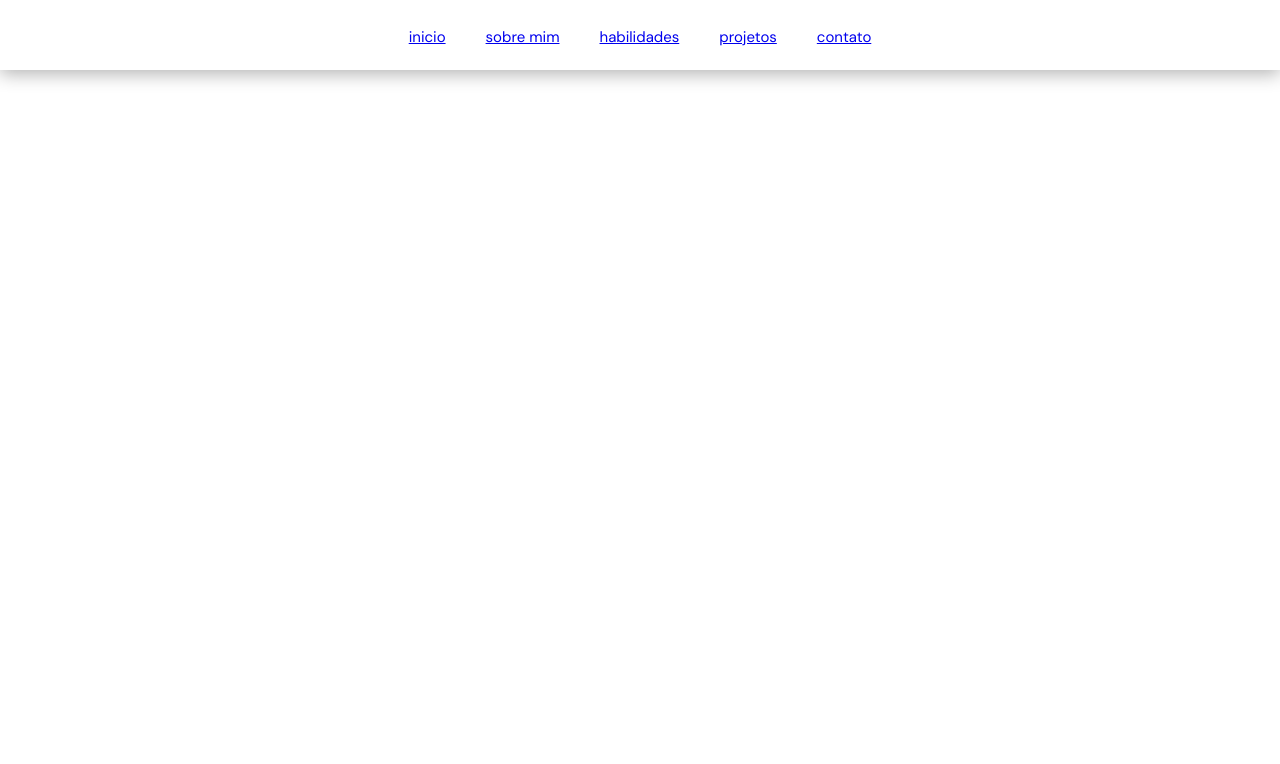
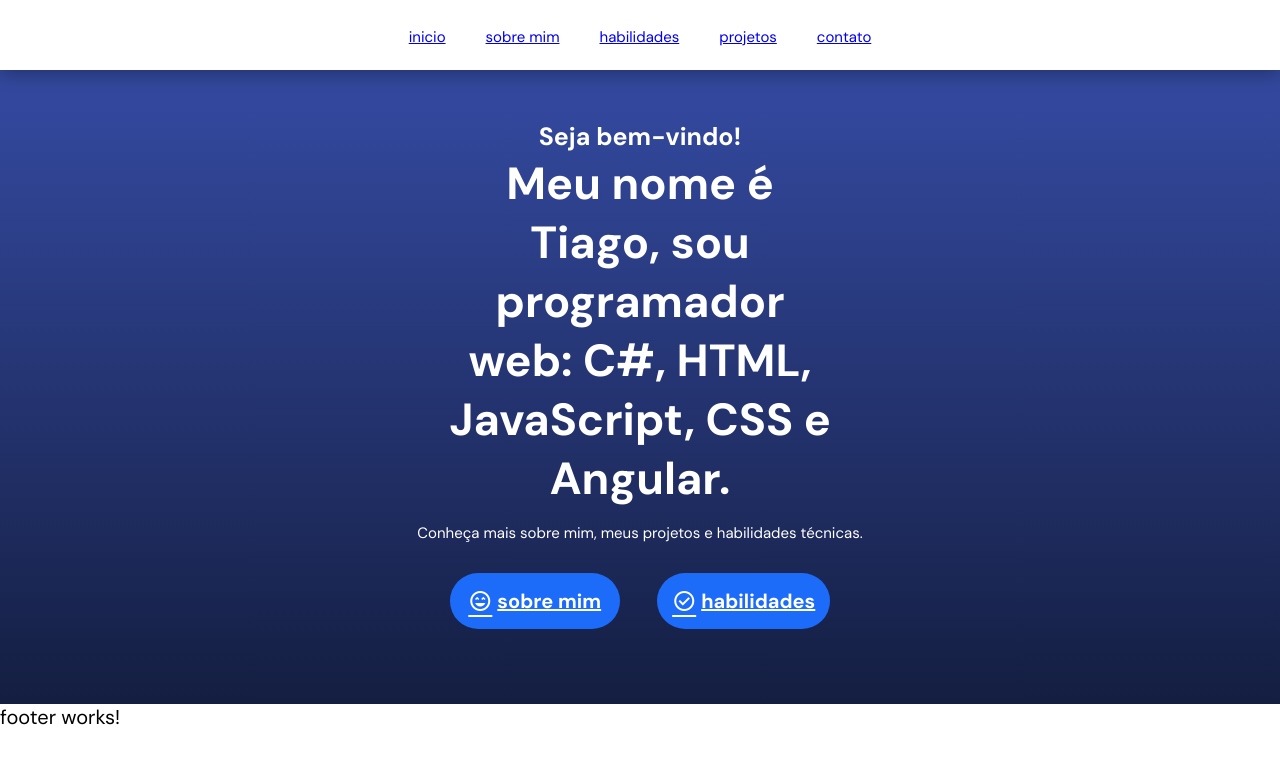
Before and after one commit to tg-coutinho/portfolio-tiago, an Angular app: page / in a window 1280 px wide. Shown: the top 764 px of the page. Built offline with nearby package versions, Linux system fonts and the light colour scheme.

Commit message:
box banner

```diff
--- a/src/app/home/home.css
+++ b/src/app/home/home.css
@@ -0,0 +1,67 @@
+/* box banner */
+
+.banner {
+    display: flex;
+    justify-content: center;
+    background: linear-gradient(180deg, var(--color-blue-2) 15%, var(--color-blue-3) 100%);
+    color: #fff;
+    padding-top: 70px;
+    text-align: center;
+}
+
+.banner .box {
+   display: flex;
+   flex-direction: column;
+   align-items: center;
+   padding: 45px 0px;
+}
+
+
+.banner .box .paragraph {
+    margin: 15px 0;
+    font-size: var(--font-size-5);
+    font-weight: 400;
+    color: #fff;
+}
+
+.banner .box .title1 {
+    font-size: var(--font-size-3);
+
+}
+
+.banner .box .title2 {
+    font-size: var(--font-size-1);
+    display: block;
+    max-width: 400px;
+}
+
+.banner .box .buttons {
+    display: flex;
+    align-items: center;
+    flex-wrap: wrap;
+    margin: 15px 0;
+    width: 100%;
+    justify-content: space-evenly;
+}
+
+.banner .box .buttons a {
+    display: flex;
+    align-items: center;
+    justify-content: center;
+    padding: 15px;
+    min-width: 170px;
+    border-radius: 35px;
+    margin: 0 5px 15px;
+    font-size: var(--font-size-4);
+    font-weight: 700;
+    background: var(--color-blue-1);
+    color:#fff;
+}
+
+.banner .box .buttons a:hover {
+    background: var(--color-blue-2);
+}
+
+.banner .box .buttons a i {
+    margin-right: 5px;
+}
--- a/src/app/home/home.html
+++ b/src/app/home/home.html
@@ -1 +1,29 @@
-<p>home works!</p>
+<main>
+    <section id="banner" class="banner">
+        <div class="box">
+            <h1>
+                <span class="title1">Seja bem-vindo!</span>
+                <span class="title2">Meu nome é Tiago, sou programador web: C#, HTML, JavaScript, CSS e Angular.</span>
+            </h1>
+
+            <p class="paragraph">Conheça mais sobre mim, meus projetos e habilidades técnicas.</p>
+
+            <div class="buttons">
+                    <a href="#about">
+                        <i class="material-symbols-outlined">
+                            sentiment_very_satisfied
+                       </i>
+                       sobre mim
+                    </a>
+                    <a href="#skills">
+                        <i class="material-symbols-outlined">
+                            check_circle
+                      </i>
+                      habilidades
+                    </a>
+           </div>
+
+        </div>
+
+    </section>
+</main>
--- a/src/index.html
+++ b/src/index.html
@@ -8,13 +8,12 @@
   <meta name="viewport" content="width=device-width, initial-scale=1">
   <link rel="icon" type="image/x-icon" href="favicon.ico">
 
-  <link rel="preconnect" href="https://fonts.googleapis.com">
-  <link rel="preconnect" href="https://fonts.gstatic.com" crossorigin>
-  <link
-    href="https://fonts.googleapis.com/css2?family=DM+Sans:ital,opsz,wght@0,9..40,100..1000;1,9..40,100..1000&display=swap"
+  <link href="https://fonts.googleapis.com/css2?family=DM+Sans:opsz,wght@9..40,200;9..40,400;9..40,700&display=swap"
     rel="stylesheet">
+
   <link rel="stylesheet"
-    href="https://fonts.googleapis.com/css2?family=Material+Symbols+Outlined:opsz,wght,FILL,GRAD@20..48,100..700,0..1,-50..200&icon_names=menu" />
+    href="https://fonts.googleapis.com/css2?family=Material+Symbols+Outlined:opsz,wght,FILL,GRAD@24,400,0,0" />
+
 </head>
 
 <body>
```
